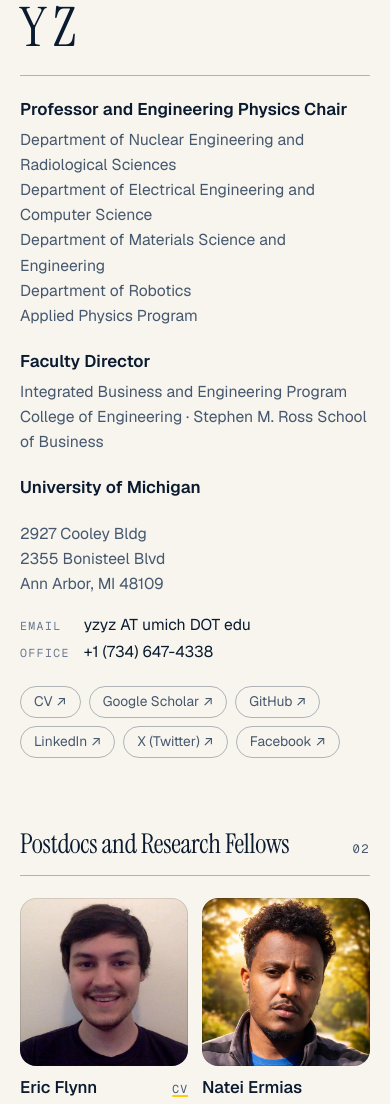
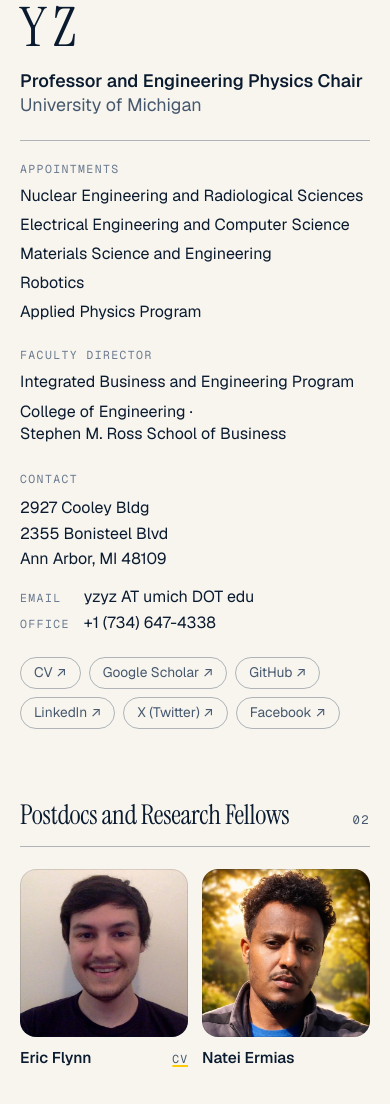
Before and after one commit to kevinyjn1/z-lab-site, a plain HTML site: page people.html in a window 390 px wide. Shown: the part 896-2000 px from the top of the page. Drawn offline with nearby package versions, Linux system fonts and the light colour scheme.

Commit message:
Tighten the design and fill in the Machine research section
Design
- Rebuild the faculty block on the People page: title under the name,
  labeled groups for appointments, directorship, and contact, sized so no
  line wraps at desktop and tablet widths.
- Put every People group on one six-column grid so photos line up down the
  page, and keep the CV link on the name's line.
- Stop balancing body paragraphs, which gave neighboring paragraphs
  different widths; only headings and the mission line are balanced now.
- Match the Research title to the tagline and widen the mission statement.

Content
- Machine topics get descriptions and the same two-by-two layout as Matter;
  the soft robots feature folds into its topic card.
- Atombot is described as the lab's student robotics team with its two
  projects, Hydrogen and Helium, with a link to join through MDP.

```diff
--- a/assets/css/style.css
+++ b/assets/css/style.css
@@ -173,8 +173,9 @@ h3 {
   text-wrap: balance;
 }
 
-p {
-  text-wrap: balance;
+p,
+li {
+  text-wrap: pretty;
 }
 
 em.matter,
@@ -224,6 +225,10 @@ em.matter,
 .wrap {
   width: min(var(--wrap), 100% - 2 * var(--gutter));
   margin-inline: auto;
+}
+
+.nowrap {
+  white-space: nowrap;
 }
 
 .section {
@@ -1208,7 +1213,8 @@ em.matter,
   font-size: clamp(1.5rem, 1.1rem + 1.7vw, 2.5rem);
   line-height: 1.16;
   letter-spacing: -0.01em;
-  max-width: 34ch;
+  max-width: 24em;
+  text-wrap: balance;
 }
 
 .mission-text em {
@@ -1515,15 +1521,6 @@ em.matter,
   gap: clamp(14px, 2vw, 22px);
 }
 
-.topic-grid--four {
-  grid-template-columns: repeat(4, minmax(0, 1fr));
-}
-
-.topic-grid--four .topic {
-  min-height: 190px;
-  align-content: start;
-}
-
 .feature {
   position: relative;
   display: grid;
@@ -1597,7 +1594,6 @@ em.matter,
   font-size: 1.06rem;
   line-height: 1.55;
   color: var(--muted);
-  text-wrap: balance;
 }
 
 .feature-actions {
@@ -1656,6 +1652,40 @@ em.matter,
   align-self: end;
   margin-top: 8px;
   font-size: 0.94rem;
+}
+
+.topic-links {
+  display: flex;
+  flex-wrap: wrap;
+  gap: 8px 22px;
+  align-self: end;
+}
+
+/* A row of short labeled facts under a feature. */
+.facts {
+  display: grid;
+  grid-template-columns: repeat(3, minmax(0, 1fr));
+  gap: clamp(18px, 3vw, 44px);
+  margin-top: clamp(22px, 3vw, 36px);
+}
+
+.fact {
+  padding-top: 16px;
+  border-top: 1px solid var(--line-strong);
+}
+
+.fact dt {
+  font-family: var(--font-mono);
+  font-size: 0.74rem;
+  letter-spacing: 0.12em;
+  text-transform: uppercase;
+  color: var(--machine);
+}
+
+.fact dd {
+  margin-top: 10px;
+  color: var(--muted);
+  line-height: 1.55;
 }
 
 /* Interactive energy landscape */
@@ -1804,51 +1834,66 @@ em.matter,
   margin-top: 14px;
 }
 
+.pi-title {
+  margin-top: 16px;
+  font-size: clamp(1.1rem, 1rem + 0.5vw, 1.3rem);
+  font-weight: 550;
+  line-height: 1.35;
+}
+
+.pi-title-org {
+  display: block;
+  font-weight: 400;
+  color: var(--muted);
+}
+
+/* Roles take the room they need so no line has to wrap; contact sits beside them. */
 .pi-cols {
   display: grid;
-  grid-template-columns: minmax(0, 1.25fr) minmax(0, 1fr);
-  gap: clamp(22px, 4vw, 56px);
-  margin-top: clamp(22px, 3vw, 36px);
+  grid-template-columns: minmax(0, 1fr) auto;
+  gap: clamp(28px, 5vw, 72px);
+  margin-top: clamp(22px, 3vw, 32px);
   padding-top: clamp(22px, 3vw, 32px);
   border-top: 1px solid var(--line-strong);
 }
 
-.pi-role + .pi-role {
-  margin-top: 22px;
+.pi-roles {
+  display: grid;
+  align-content: start;
+  gap: 26px;
 }
 
 .pi-role h3 {
-  font-family: var(--font-sans);
-  font-size: 1.06rem;
-  font-weight: 600;
-  line-height: 1.35;
-  letter-spacing: 0;
-}
-
-.pi-role ul {
-  margin-top: 6px;
-  color: var(--muted);
-  font-size: 0.98rem;
-  line-height: 1.6;
-}
-
-.pi-contact {
-  display: grid;
-  align-content: start;
-  gap: 16px;
-  font-size: 0.98rem;
-  line-height: 1.6;
+  font-family: var(--font-mono);
+  font-size: 0.72rem;
+  font-weight: 400;
+  letter-spacing: 0.12em;
+  text-transform: uppercase;
+  color: var(--faint);
+}
+
+.pi-role ul,
+.pi-contact address,
+.pi-contact dl {
+  margin-top: 10px;
+  font-size: 1rem;
+  line-height: 1.4;
+}
+
+.pi-role li + li {
+  margin-top: 0.42em;
 }
 
 .pi-contact address {
   font-style: normal;
-  color: var(--muted);
+  line-height: 1.6;
 }
 
 .pi-contact dl {
   display: grid;
   grid-template-columns: auto 1fr;
-  gap: 2px 14px;
+  gap: 4px 14px;
+  margin-top: 14px;
 }
 
 .pi-contact dt {
@@ -1857,7 +1902,7 @@ em.matter,
   letter-spacing: 0.12em;
   text-transform: uppercase;
   color: var(--faint);
-  padding-top: 0.42em;
+  padding-top: 0.3em;
 }
 
 .pi-links {
@@ -1897,14 +1942,11 @@ a.chip:hover {
   color: var(--muted);
 }
 
+/* Every group shares one grid, so photos line up down the whole page. */
 .roster {
   display: grid;
-  gap: clamp(18px, 2.2vw, 28px) clamp(14px, 1.8vw, 22px);
-  grid-template-columns: repeat(auto-fill, minmax(min(46%, 150px), 1fr));
-}
-
-.roster--lg {
-  grid-template-columns: repeat(auto-fill, minmax(min(46%, 198px), 1fr));
+  gap: clamp(20px, 2.4vw, 30px) clamp(14px, 1.7vw, 20px);
+  grid-template-columns: repeat(6, minmax(0, 1fr));
 }
 
 .person-photo {
@@ -1952,21 +1994,17 @@ a.chip:hover {
 
 .person figcaption {
   display: flex;
-  flex-wrap: wrap;
   align-items: baseline;
   justify-content: space-between;
-  gap: 2px 10px;
+  gap: 10px;
   margin-top: 11px;
 }
 
 .person-name {
+  min-width: 0;
   font-weight: 550;
   font-size: 0.97rem;
   line-height: 1.3;
-}
-
-.roster--lg .person-name {
-  font-size: 1.05rem;
 }
 
 .person-cv {
@@ -2830,17 +2868,21 @@ button.chip:hover {
 }
 
 /* Responsive collapses */
+@media (max-width: 1199px) {
+  .pi-cols {
+    grid-template-columns: 1fr;
+  }
+}
+
+@media (max-width: 1099px) {
+  .roster {
+    grid-template-columns: repeat(5, minmax(0, 1fr));
+  }
+}
+
 @media (max-width: 1023px) {
   .footer-top {
     grid-template-columns: 1fr;
-  }
-
-  .topic-grid--four {
-    grid-template-columns: repeat(2, minmax(0, 1fr));
-  }
-
-  .topic-grid--four .topic {
-    min-height: 0;
   }
 }
 
@@ -2888,6 +2930,14 @@ button.chip:hover {
     max-width: 260px;
   }
 
+  .pi-cols {
+    grid-template-columns: minmax(0, 1fr) auto;
+  }
+
+  .roster {
+    grid-template-columns: repeat(4, minmax(0, 1fr));
+  }
+
   .section-head--row {
     grid-template-columns: 1fr;
     align-items: start;
@@ -2905,9 +2955,13 @@ button.chip:hover {
 
 @media (max-width: 699px) {
   .topic-grid,
-  .topic-grid--four,
+  .facts,
   .pi-cols {
     grid-template-columns: 1fr;
+  }
+
+  .roster {
+    grid-template-columns: repeat(3, minmax(0, 1fr));
   }
 
   .footer-cols {
@@ -3006,6 +3060,12 @@ button.chip:hover {
   .alumni td:nth-child(4):not(:empty)::before {
     content: " \00b7  ";
     color: var(--faint);
+  }
+}
+
+@media (max-width: 479px) {
+  .roster {
+    grid-template-columns: repeat(2, minmax(0, 1fr));
   }
 }
 
--- a/assets/js/people.js
+++ b/assets/js/people.js
@@ -42,7 +42,7 @@
       (g) =>
         '<section class="group" id="' + esc(g.id) + '">' +
         '<div class="group-head" data-reveal><h2>' + esc(g.title) + '</h2><span class="group-count">' + String(g.members.length).padStart(2, "0") + "</span></div>" +
-        '<div class="roster' + (g.size === "lg" ? " roster--lg" : "") + '">' + g.members.map(person).join("") + "</div>" +
+        '<div class="roster">' + g.members.map(person).join("") + "</div>" +
         "</section>"
     )
     .join("");
--- a/data/people.js
+++ b/data/people.js
@@ -20,7 +20,6 @@ window.ZLAB_PEOPLE = {
     {
       id: "postdocs",
       title: "Postdocs and Research Fellows",
-      size: "lg",
       members: [
         { name: "Eric Flynn", photo: "eric-flynn.webp", cv: "CV_Eric_Flynn.pdf" },
         { name: "Natei Ermias", photo: "natei-ermias.webp" },
@@ -29,7 +28,6 @@ window.ZLAB_PEOPLE = {
     {
       id: "phd",
       title: "PhD Students",
-      size: "lg",
       members: [
         { name: "Lucas Trojanowski", photo: "lucas-trojanowski.webp", cv: "CV_Lucas_Trojanowski.pdf" },
         { name: "Naomi Raicu", photo: "naomi-raicu.webp", cv: "CV_Naomi_Raicu.pdf" },
@@ -41,7 +39,6 @@ window.ZLAB_PEOPLE = {
     {
       id: "ms",
       title: "MS Students",
-      size: "sm",
       members: [
         { name: "Alex Blickhan", photo: "alex-blickhan.webp" },
         { name: "Pranav Jain", photo: "pranav-jain.webp" },
@@ -51,7 +48,6 @@ window.ZLAB_PEOPLE = {
     {
       id: "undergrad",
       title: "Undergraduate Students",
-      size: "sm",
       members: [
         { name: "Majid Al Buraiky", photo: "majid-al-buraiky.webp" },
         { name: "Keegan Balcerzak", photo: "keegan-balcerzak.webp" },
--- a/people.html
+++ b/people.html
@@ -78,15 +78,16 @@
           <div>
             <p class="eyebrow">Principal Investigator</p>
             <h2 class="pi-name">Y Z</h2>
+            <p class="pi-title">Professor and Engineering Physics Chair <span class="pi-title-org">University of Michigan</span></p>
             <div class="pi-cols">
-              <div>
+              <div class="pi-roles">
                 <div class="pi-role">
-                  <h3>Professor and Engineering Physics Chair</h3>
+                  <h3>Appointments</h3>
                   <ul class="plain">
-                    <li>Department of Nuclear Engineering and Radiological Sciences</li>
-                    <li>Department of Electrical Engineering and Computer Science</li>
-                    <li>Department of Materials Science and Engineering</li>
-                    <li>Department of Robotics</li>
+                    <li>Nuclear Engineering and Radiological Sciences</li>
+                    <li>Electrical Engineering and Computer Science</li>
+                    <li>Materials Science and Engineering</li>
+                    <li>Robotics</li>
                     <li>Applied Physics Program</li>
                   </ul>
                 </div>
@@ -94,14 +95,12 @@
                   <h3>Faculty Director</h3>
                   <ul class="plain">
                     <li>Integrated Business and Engineering Program</li>
-                    <li>College of Engineering &middot; Stephen M. Ross School of Business</li>
+                    <li><span class="nowrap">College of Engineering &middot;</span> <span class="nowrap">Stephen M. Ross School of Business</span></li>
                   </ul>
                 </div>
-                <div class="pi-role">
-                  <h3>University of Michigan</h3>
-                </div>
               </div>
-              <div class="pi-contact">
+              <div class="pi-role pi-contact">
+                <h3>Contact</h3>
                 <address>2927 Cooley Bldg<br>2355 Bonisteel Blvd<br>Ann Arbor, MI 48109</address>
                 <dl>
                   <dt>Email</dt>
```
Also changed, not shown: index.html (+1 -1 lines), research.html (+35 -23 lines).
